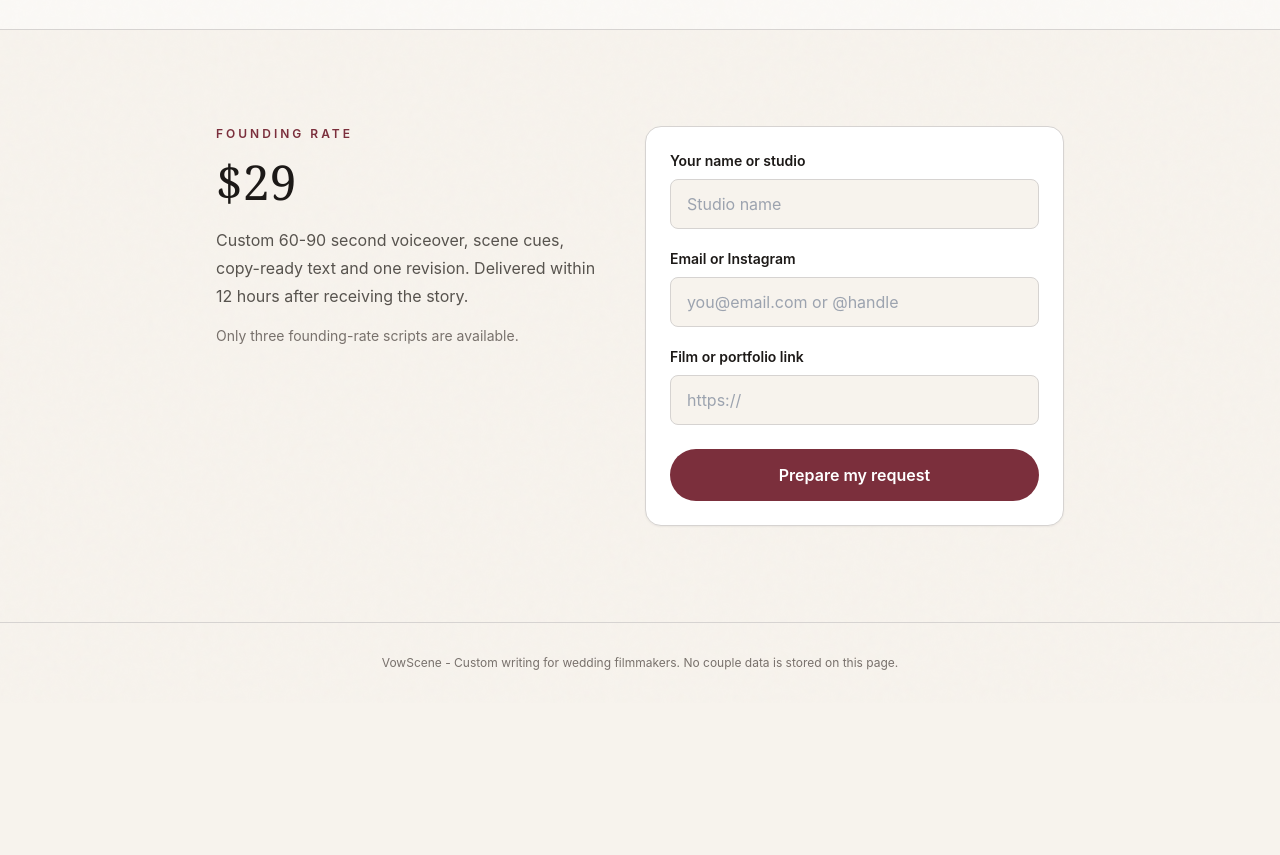
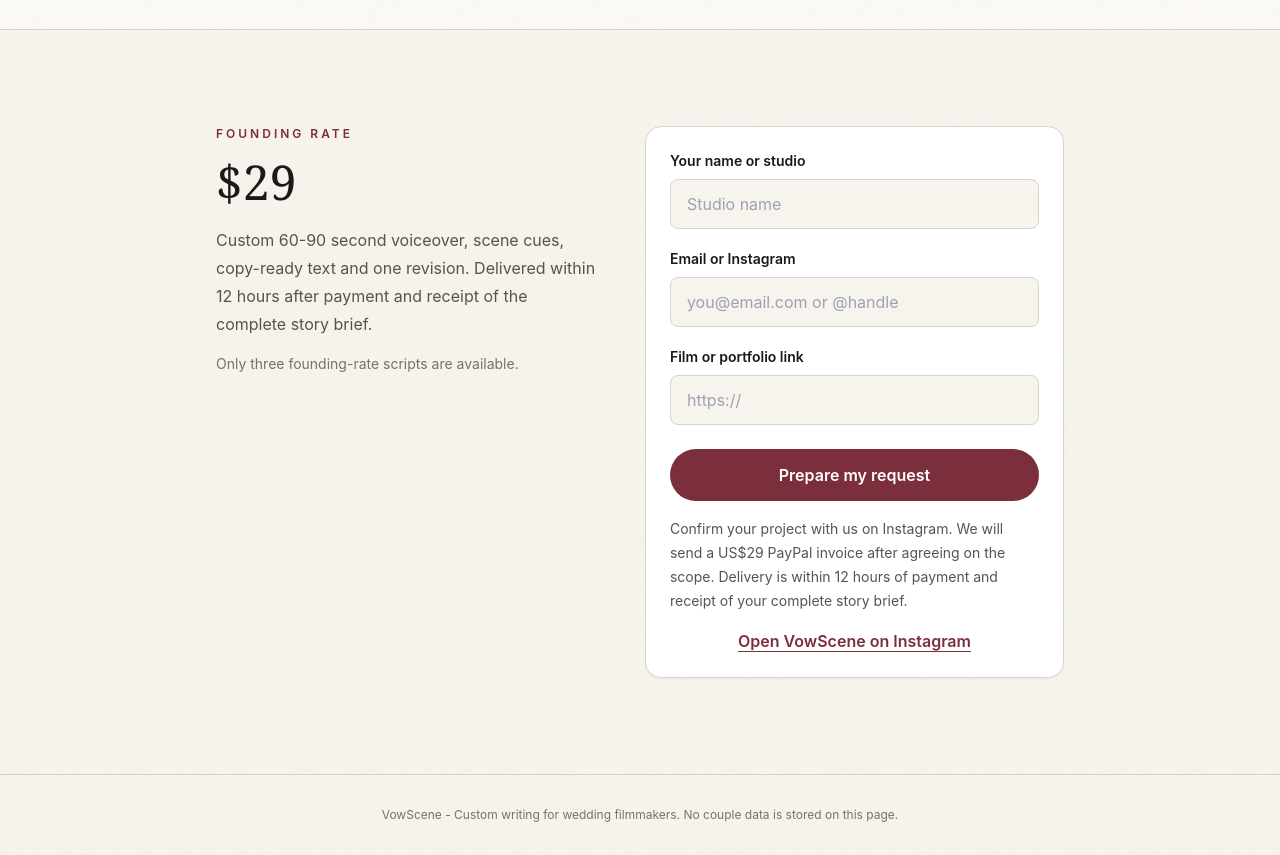
Before and after one commit to Dmazone/vowscene, a plain HTML site: page index.html in a window 1280 px wide. Shown: the part 2400-3255 px from the top of the page. Before the commit the page ends 3103 px from the top, so only its background shows below. Drawn offline with nearby package versions, Linux system fonts and the light colour scheme.

Commit message:
Clarify PayPal invoice ordering and connect Instagram contact flow

```diff
--- a/index.html
+++ b/index.html
@@ -75,13 +75,15 @@
 
     <section id="order" class="mx-auto max-w-4xl px-6 py-24">
       <div class="reveal grid gap-12 md:grid-cols-[1fr_1.1fr]">
-        <div><p class="text-xs font-semibold uppercase tracking-[.25em] text-wine">Founding rate</p><h2 class="mt-4 font-serif text-5xl">$29</h2><p class="mt-5 leading-7 text-stone-600">Custom 60-90 second voiceover, scene cues, copy-ready text and one revision. Delivered within 12 hours after receiving the story.</p><p class="mt-4 text-sm text-stone-500">Only three founding-rate scripts are available.</p></div>
+        <div><p class="text-xs font-semibold uppercase tracking-[.25em] text-wine">Founding rate</p><h2 class="mt-4 font-serif text-5xl">$29</h2><p class="mt-5 leading-7 text-stone-600">Custom 60-90 second voiceover, scene cues, copy-ready text and one revision. Delivered within 12 hours after payment and receipt of the complete story brief.</p><p class="mt-4 text-sm text-stone-500">Only three founding-rate scripts are available.</p></div>
         <form id="requestForm" class="rounded-2xl border border-stone-300 bg-white p-6 shadow-sm">
           <label class="block text-sm font-semibold" for="name">Your name or studio</label><input id="name" required class="mt-2 w-full rounded-lg border border-stone-300 bg-paper px-4 py-3 outline-none focus:border-wine" placeholder="Studio name">
           <label class="mt-5 block text-sm font-semibold" for="contact">Email or Instagram</label><input id="contact" required class="mt-2 w-full rounded-lg border border-stone-300 bg-paper px-4 py-3 outline-none focus:border-wine" placeholder="you@email.com or @handle">
           <label class="mt-5 block text-sm font-semibold" for="film">Film or portfolio link</label><input id="film" type="url" class="mt-2 w-full rounded-lg border border-stone-300 bg-paper px-4 py-3 outline-none focus:border-wine" placeholder="https://">
           <button class="mt-6 w-full rounded-full bg-wine px-6 py-3.5 font-semibold text-white hover:bg-ink">Prepare my request</button>
-          <p id="formStatus" class="mt-4 hidden text-sm leading-6"></p>
+          <p class="mt-4 text-sm leading-6 text-stone-600">Confirm your project with us on Instagram. We will send a US$29 PayPal invoice after agreeing on the scope. Delivery is within 12 hours of payment and receipt of your complete story brief.</p>
+          <a id="contactLink" href="https://www.instagram.com/paydma.action/" target="_blank" rel="noopener noreferrer" class="mt-4 block text-center font-semibold text-wine underline underline-offset-4">Open VowScene on Instagram</a>
+          <p id="formStatus" role="status" class="mt-4 hidden text-sm leading-6"></p>
         </form>
       </div>
     </section>
@@ -90,12 +92,11 @@
   <footer class="border-t border-stone-300 px-6 py-8 text-center text-xs text-stone-500">VowScene - Custom writing for wedding filmmakers. No couple data is stored on this page.</footer>
 
   <script>
-    const CONTACT_EMAIL=''; // OWNER: add the PayPal/contact email before publishing.
-    const PAYPAL_INVOICE_NOTE='Payment is requested only after scope confirmation.';
+    const PAYPAL_INVOICE_NOTE='US$29 via PayPal invoice after scope confirmation. Delivery within 12 hours after payment and receipt of the complete story brief. One revision included.';
     document.querySelectorAll('.reveal').forEach(el=>new IntersectionObserver(([e])=>{if(e.isIntersecting)e.target.classList.add('show')},{threshold:.12}).observe(el));
     const toneCopy={romantic:'For films that feel intimate, graceful and emotionally restrained.',documentary:'For films built from real details, honest voices and the couple’s own language.',playful:'For couples whose chemistry lives in private jokes, happy chaos and perfect timing.'};
     document.querySelectorAll('.tone').forEach(btn=>btn.addEventListener('click',()=>{document.querySelectorAll('.tone').forEach(x=>x.classList.replace('border-wine','border-stone-300'));btn.classList.replace('border-stone-300','border-wine');document.getElementById('toneCopy').textContent=toneCopy[btn.dataset.tone]}));
-    document.getElementById('requestForm').addEventListener('submit',async e=>{e.preventDefault();const n=document.getElementById('name').value.trim(),c=document.getElementById('contact').value.trim(),f=document.getElementById('film').value.trim();const message=`VowScene script request\nStudio: ${n}\nContact: ${c}\nFilm: ${f||'Not provided'}\n${PAYPAL_INVOICE_NOTE}`;const status=document.getElementById('formStatus');try{await navigator.clipboard.writeText(message);status.textContent=CONTACT_EMAIL?`Request copied. Email it to ${CONTACT_EMAIL}.`:'Request copied. Reply in the same DM conversation to continue.';status.className='mt-4 text-sm leading-6 text-green-700'}catch{status.textContent=message;status.className='mt-4 whitespace-pre-line text-sm leading-6 text-stone-600'}});
+    document.getElementById('requestForm').addEventListener('submit',async e=>{e.preventDefault();const n=document.getElementById('name').value.trim(),c=document.getElementById('contact').value.trim(),f=document.getElementById('film').value.trim();const message=`VowScene script request\nStudio: ${n}\nContact: ${c}\nFilm: ${f||'Not provided'}\n${PAYPAL_INVOICE_NOTE}`;const status=document.getElementById('formStatus');try{await navigator.clipboard.writeText(message);status.textContent='Request copied. Open VowScene on Instagram using the link above, then paste and send your request. Your request has not been sent yet.';status.className='mt-4 text-sm leading-6 text-green-700'}catch{status.textContent='Copy the request below, then open VowScene on Instagram using the link above and send it.\n\n'+message;status.className='mt-4 whitespace-pre-line text-sm leading-6 text-stone-600'}});
   </script>
 </body>
 </html>
```
Also changed, not shown: intake.html (+2 -1 lines), 1 other file.
